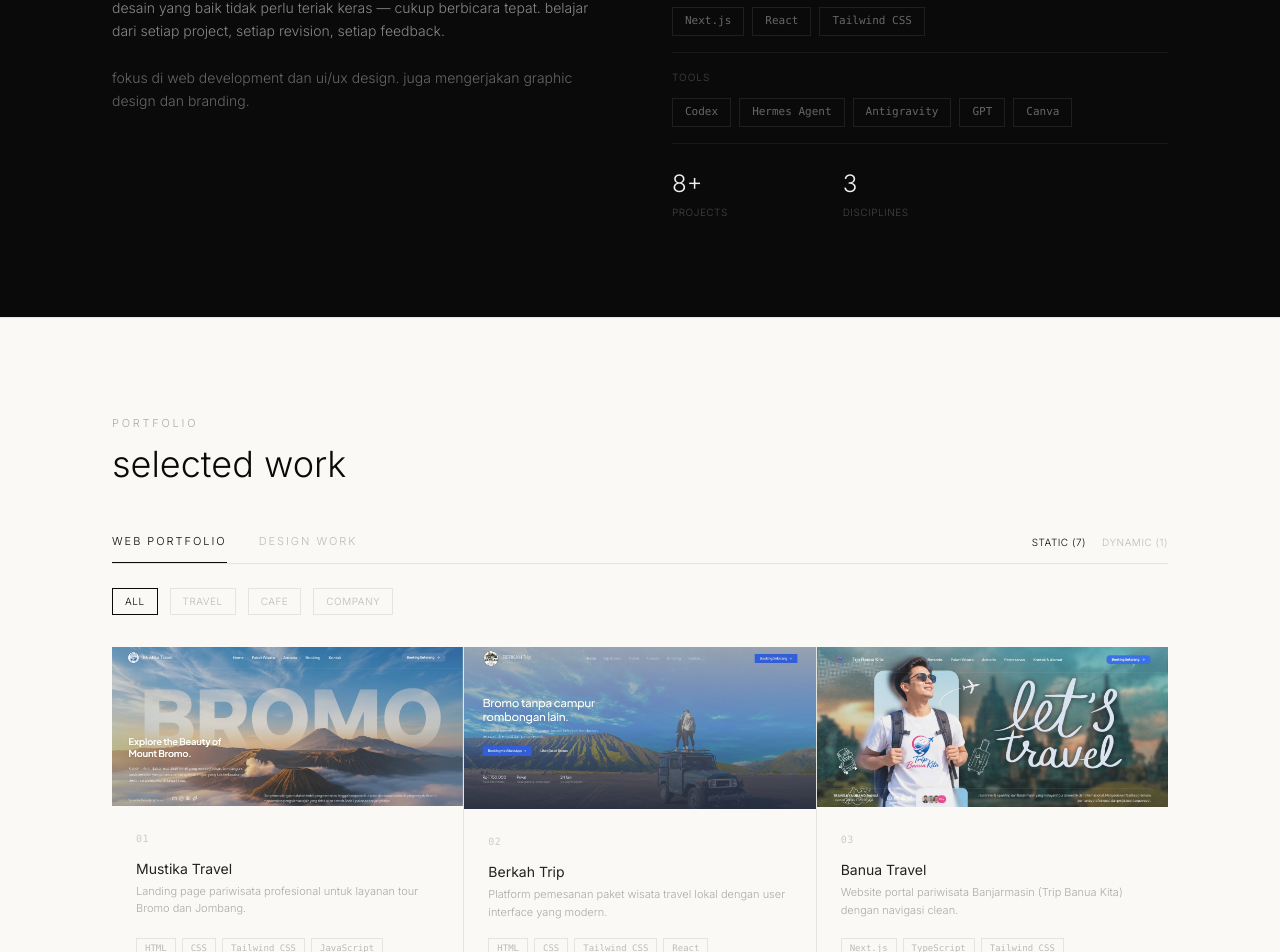
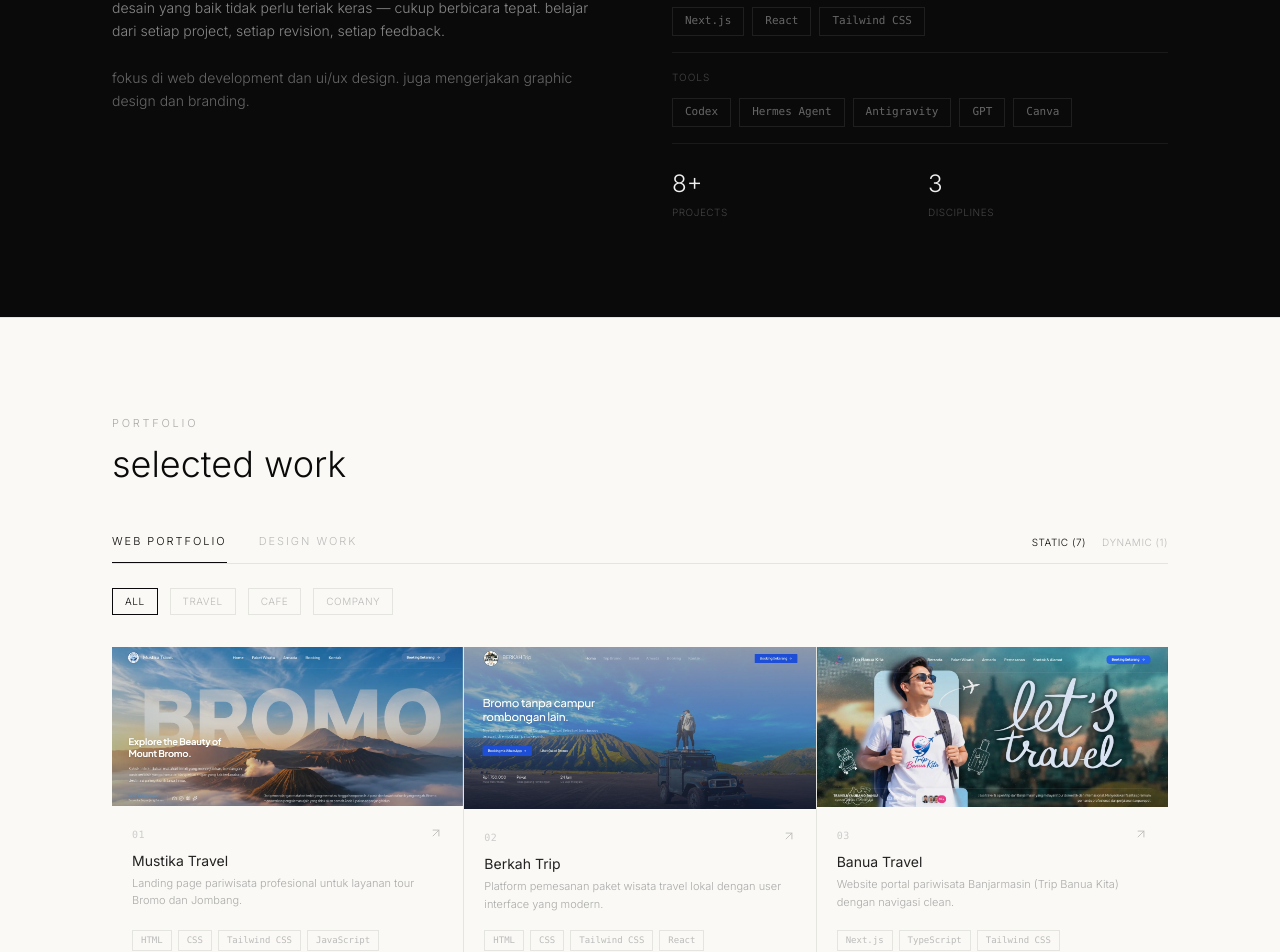
Before and after one commit to ggaku3076-ux/raihan-portofolio, a Next.js app: page / in a window 1280 px wide. Shown: the part 1069-2021 px from the top of the page. Built offline with nearby package versions, Linux system fonts and the light colour scheme.

Commit message:
perf: optimize mobile performance, disable motion on mobile/reduced-motion

```diff
--- a/src/app/page.tsx
+++ b/src/app/page.tsx
@@ -1,6 +1,6 @@
 "use client";
-import React, { useState, useEffect } from "react";
-import { motion, AnimatePresence } from "framer-motion";
+import React, { useState, useEffect, useRef } from "react";
+import { motion, AnimatePresence, useReducedMotion } from "framer-motion";
 import type { Variants } from "framer-motion";
 import { webProjects, designProjects, ProjectType } from "../data/projects";
 
@@ -33,31 +33,33 @@ const TiktokIcon = () => (
   </svg>
 );
 
+// animasi ringan — stagger kecil, durasi pendek
 const fadeUp: Variants = {
-  hidden: { opacity: 0, y: 20 },
-  visible: { opacity: 1, y: 0, transition: { duration: 0.6, ease: "easeOut" } },
+  hidden: { opacity: 0, y: 16 },
+  visible: { opacity: 1, y: 0, transition: { duration: 0.5, ease: "easeOut" } },
 };
 const stagger: Variants = {
   hidden: { opacity: 0 },
-  visible: { opacity: 1, transition: { staggerChildren: 0.07, delayChildren: 0.1 } },
+  visible: { opacity: 1, transition: { staggerChildren: 0.06, delayChildren: 0.05 } },
 };
 const cardFade: Variants = {
-  hidden: { opacity: 0, y: 12 },
-  visible: { opacity: 1, y: 0, transition: { duration: 0.45, ease: "easeOut" } },
+  hidden: { opacity: 0, y: 8 },
+  visible: { opacity: 1, y: 0, transition: { duration: 0.35, ease: "easeOut" } },
+};
+// versi tanpa animasi untuk reduced-motion / mobile
+const noAnim: Variants = {
+  hidden: { opacity: 1, y: 0 },
+  visible: { opacity: 1, y: 0 },
 };
 
 type WebFilter = "all" | "travel" | "cafe" | "company";
 type DesignFilter = "all" | "logo" | "poster" | "instagram";
 
-const webFilterFn = (filter: WebFilter, type: ProjectType) => {
-  if (type === "dynamic") return filter === "all";
-  const maps: Record<WebFilter, number[]> = {
+const WEB_FILTER_IDS: Record<WebFilter, number[]> = {
   all: [1, 2, 3, 4, 5, 6, 7],
   travel: [1, 2, 3],
   cafe: [4, 5, 6],
   company: [7],
-  };
-  return maps[filter];
 };
 
 export default function Home() {
@@ -66,37 +68,56 @@ export default function Home() {
   const [designFilter, setDesignFilter] = useState<DesignFilter>("all");
   const [activeTab, setActiveTab] = useState<"web" | "desain">("web");
   const [scrolled, setScrolled] = useState(false);
+  const [isMobile, setIsMobile] = useState(false);
+  const shouldReduceMotion = useReducedMotion();
+  const ticking = useRef(false);
 
   useEffect(() => {
-    const handler = () => setScrolled(window.scrollY > 40);
-    window.addEventListener("scroll", handler);
+    const checkMobile = () => setIsMobile(window.innerWidth < 768);
+    checkMobile();
+    window.addEventListener("resize", checkMobile, { passive: true });
+    return () => window.removeEventListener("resize", checkMobile);
+  }, []);
+
+  useEffect(() => {
+    const handler = () => {
+      if (!ticking.current) {
+        requestAnimationFrame(() => {
+          setScrolled(window.scrollY > 40);
+          ticking.current = false;
+        });
+        ticking.current = true;
+      }
+    };
+    window.addEventListener("scroll", handler, { passive: true });
     return () => window.removeEventListener("scroll", handler);
   }, []);
 
   const filteredWeb = webProjects.filter((p) => {
     if (p.type !== webType) return false;
     if (webType === "dynamic") return true;
-    const ids = webFilterFn(webFilter, webType);
-    return Array.isArray(ids) ? ids.includes(p.id) : ids;
+    return WEB_FILTER_IDS[webFilter].includes(p.id);
   });
 
   const filteredDesign = designProjects.filter((d) =>
     designFilter === "all" ? true : d.category === designFilter
   );
 
+  // pakai animasi minimal di mobile / reduced motion
+  const anim = (shouldReduceMotion || isMobile) ? noAnim : fadeUp;
+  const animStagger = (shouldReduceMotion || isMobile) ? noAnim : stagger;
+  const animCard = (shouldReduceMotion || isMobile) ? noAnim : cardFade;
+
   return (
     <div className="bg-[#faf9f5] text-[#0a0a0a] min-h-screen" style={{ fontFamily: "'Inter', system-ui, sans-serif", fontWeight: 300 }}>
 
       {/* ── NAVBAR ── */}
-      <header className={`fixed top-0 left-0 right-0 z-50 transition-all duration-300 ${scrolled ? "bg-[#faf9f5]/90 backdrop-blur-sm border-b border-[#e5e5e0]" : ""}`}>
+      <header className={`fixed top-0 left-0 right-0 z-50 transition-colors duration-300 ${scrolled ? "bg-[#faf9f5]/90 backdrop-blur-sm border-b border-[#e5e5e0]" : ""}`}>
         <div className="max-w-6xl mx-auto px-6 md:px-12 h-16 flex items-center justify-between">
           <span className="text-sm tracking-[0.2em] uppercase text-[#0a0a0a]" style={{ fontWeight: 400 }}>rfa</span>
           <nav className="hidden md:flex items-center gap-8">
             {["about", "portfolio", "contact"].map((id) => (
-              <a key={id} href={`#${id}`}
-                className="text-[11px] tracking-[0.18em] uppercase text-[#999] hover:text-[#0a0a0a] transition-colors duration-200">
-                {id}
-              </a>
+              <a key={id} href={`#${id}`} className="text-[11px] tracking-[0.18em] uppercase text-[#999] hover:text-[#0a0a0a] transition-colors duration-200">{id}</a>
             ))}
           </nav>
           <a href="mailto:rehanalay9@gmail.com"
@@ -108,38 +129,33 @@ export default function Home() {
 
       {/* ── HERO ── */}
       <section className="relative min-h-screen overflow-hidden">
-        {/* bg — full bleed, tidak dibatasi max-width */}
         <div className="absolute inset-0 z-0 pointer-events-none select-none">
           {/* eslint-disable-next-line @next/next/no-img-element */}
-          <img
-            src="/assets/bg-hero.png"
-            alt=""
+          <img src="/assets/bg-hero.png" alt=""
             className="hidden md:block absolute right-0 top-0 h-full w-auto max-w-none object-right object-cover"
-            style={{ opacity: 1 }}
+            fetchPriority="high" decoding="sync"
           />
           {/* eslint-disable-next-line @next/next/no-img-element */}
-          <img
-            src="/assets/bg-mobile.png"
-            alt=""
+          <img src="/assets/bg-mobile.png" alt=""
             className="block md:hidden absolute right-0 top-0 h-full w-full object-cover object-center"
             style={{ opacity: 0.5 }}
+            fetchPriority="high" decoding="sync"
           />
         </div>
 
-        {/* content — max-width di sini */}
         <div className="relative z-10 min-h-screen flex flex-col justify-end pb-20 px-6 md:px-12 max-w-6xl mx-auto pt-32">
-          <motion.div initial="hidden" animate="visible" variants={stagger} className="space-y-6">
-            <motion.p variants={fadeUp} className="text-[11px] tracking-[0.25em] uppercase text-[#aaa]">
+          <motion.div initial="hidden" animate="visible" variants={animStagger} className="space-y-6">
+            <motion.p variants={anim} className="text-[11px] tracking-[0.25em] uppercase text-[#aaa]">
               available for projects — 2026
             </motion.p>
-            <motion.h1 variants={fadeUp}
+            <motion.h1 variants={anim}
               className="text-[clamp(3rem,9vw,8rem)] leading-[0.92] tracking-[-0.02em] text-[#0a0a0a]"
               style={{ fontWeight: 300 }}>
               Raihan<br />
               <span className="text-[#c8c8c0]">Fajar</span><br />
               Aly
             </motion.h1>
-            <motion.div variants={fadeUp} className="pt-8 border-t border-[#e5e5e0] space-y-4">
+            <motion.div variants={anim} className="pt-8 border-t border-[#e5e5e0] space-y-4">
               <p className="text-[#888] text-sm md:text-base max-w-md leading-relaxed">
                 web developer & ui/ux designer based in indonesia. building clean, purposeful digital experiences that work.
               </p>
@@ -152,33 +168,36 @@ export default function Home() {
             </motion.div>
           </motion.div>
 
+          {/* scroll indicator — hanya desktop */}
+          {!isMobile && (
             <motion.div initial={{ opacity: 0 }} animate={{ opacity: 1 }} transition={{ delay: 1.2, duration: 0.6 }}
-            className="absolute bottom-10 left-1/2 -translate-x-1/2 flex flex-col items-center">
-            <motion.div animate={{ y: [0, 6, 0] }} transition={{ duration: 1.5, repeat: Infinity, ease: "easeInOut" }}
+              className="hidden md:flex absolute bottom-10 left-1/2 -translate-x-1/2 flex-col items-center">
+              <motion.div animate={{ y: [0, 6, 0] }} transition={{ duration: 1.8, repeat: Infinity, ease: "easeInOut" }}
                 className="w-[1px] h-8 bg-[#ccc]" />
             </motion.div>
+          )}
         </div>
       </section>
 
       {/* ── ABOUT — dark ── */}
       <section id="about" className="py-24 bg-[#0a0a0a] border-t border-[#1a1a1a]">
         <div className="px-6 md:px-12 max-w-6xl mx-auto">
-          <motion.div initial="hidden" whileInView="visible" viewport={{ once: true, margin: "-80px" }} variants={stagger}
+          <motion.div initial="hidden" whileInView="visible" viewport={{ once: true, margin: "-60px" }} variants={animStagger}
             className="grid grid-cols-1 md:grid-cols-2 gap-16">
             <div className="space-y-6">
-              <motion.p variants={fadeUp} className="text-[11px] tracking-[0.25em] uppercase text-[#555]">about</motion.p>
-              <motion.h2 variants={fadeUp} className="text-3xl md:text-4xl leading-tight text-[#f0f0f0]" style={{ fontWeight: 300 }}>
+              <motion.p variants={anim} className="text-[11px] tracking-[0.25em] uppercase text-[#555]">about</motion.p>
+              <motion.h2 variants={anim} className="text-3xl md:text-4xl leading-tight text-[#f0f0f0]" style={{ fontWeight: 300 }}>
                 always learning,<br />always building.
               </motion.h2>
-              <motion.p variants={fadeUp} className="text-[#888] leading-relaxed text-sm">
+              <motion.p variants={anim} className="text-[#888] leading-relaxed text-sm">
                 18 tahun, dari indonesia. saya adalah seseorang yang percaya bahwa desain yang baik tidak perlu teriak keras — cukup berbicara tepat. belajar dari setiap project, setiap revision, setiap feedback.
               </motion.p>
-              <motion.p variants={fadeUp} className="text-[#666] leading-relaxed text-sm">
+              <motion.p variants={anim} className="text-[#666] leading-relaxed text-sm">
                 fokus di web development dan ui/ux design. juga mengerjakan graphic design dan branding.
               </motion.p>
             </div>
 
-            <motion.div variants={fadeUp} className="space-y-4">
+            <motion.div variants={anim} className="space-y-4">
               <p className="text-[11px] tracking-[0.25em] uppercase text-[#555] mb-6">stack & tools</p>
               {[
                 { label: "languages", items: ["HTML", "TypeScript", "JavaScript"] },
@@ -189,15 +208,14 @@ export default function Home() {
                   <p className="text-[10px] tracking-widest uppercase text-[#444] mb-3">{label}</p>
                   <div className="flex flex-wrap gap-2">
                     {items.map((item) => (
-                      <span key={item}
-                        className="text-[11px] font-mono border border-[#1f1f1f] px-3 py-1 text-[#666] hover:text-[#f0f0f0] hover:border-[#444] transition-colors cursor-default">
+                      <span key={item} className="text-[11px] font-mono border border-[#1f1f1f] px-3 py-1 text-[#666] hover:text-[#f0f0f0] hover:border-[#444] transition-colors cursor-default">
                         {item}
                       </span>
                     ))}
                   </div>
                 </div>
               ))}
-              <div className="border-t border-[#1a1a1a] pt-6 grid grid-cols-3 gap-4 mt-4">
+              <div className="border-t border-[#1a1a1a] pt-6 grid grid-cols-2 gap-4 mt-4">
                 {[{ num: "8+", label: "projects" }, { num: "3", label: "disciplines" }].map(({ num, label }) => (
                   <div key={label}>
                     <p className="text-2xl text-[#f0f0f0]" style={{ fontWeight: 300 }}>{num}</p>
@@ -213,14 +231,14 @@ export default function Home() {
       {/* ── PORTFOLIO — light ── */}
       <section id="portfolio" className="py-24 border-t border-[#e5e5e0]">
         <div className="px-6 md:px-12 max-w-6xl mx-auto">
-          <motion.div initial="hidden" whileInView="visible" viewport={{ once: true, margin: "-80px" }} variants={stagger}>
-            <motion.p variants={fadeUp} className="text-[11px] tracking-[0.25em] uppercase text-[#aaa] mb-3">portfolio</motion.p>
-            <motion.h2 variants={fadeUp} className="text-3xl md:text-4xl text-[#0a0a0a] mb-12" style={{ fontWeight: 300 }}>
+          <motion.div initial="hidden" whileInView="visible" viewport={{ once: true, margin: "-60px" }} variants={animStagger}>
+            <motion.p variants={anim} className="text-[11px] tracking-[0.25em] uppercase text-[#aaa] mb-3">portfolio</motion.p>
+            <motion.h2 variants={anim} className="text-3xl md:text-4xl text-[#0a0a0a] mb-12" style={{ fontWeight: 300 }}>
               selected work
             </motion.h2>
 
-            {/* Main tab: web / design */}
-            <motion.div variants={fadeUp} className="flex items-end justify-between border-b border-[#e5e5e0] mb-6">
+            {/* main tab */}
+            <motion.div variants={anim} className="flex items-end justify-between border-b border-[#e5e5e0] mb-6">
               <div className="flex">
                 {(["web", "desain"] as const).map((tab) => (
                   <button key={tab} onClick={() => setActiveTab(tab)}
@@ -233,8 +251,6 @@ export default function Home() {
                   </button>
                 ))}
               </div>
-
-              {/* web sub-filter */}
               {activeTab === "web" && (
                 <div className="flex items-center gap-4 pb-3">
                   {(["static", "dynamic"] as ProjectType[]).map((t) => (
@@ -247,11 +263,11 @@ export default function Home() {
               )}
             </motion.div>
 
-            {/* category sub-filter for static */}
+            {/* category filters */}
             <AnimatePresence>
               {activeTab === "web" && webType === "static" && (
                 <motion.div initial={{ opacity: 0, y: -4 }} animate={{ opacity: 1, y: 0 }} exit={{ opacity: 0 }}
-                  className="flex gap-3 mb-8 flex-wrap">
+                  transition={{ duration: 0.2 }} className="flex gap-3 mb-8 flex-wrap">
                   {(["all", "travel", "cafe", "company"] as WebFilter[]).map((f) => (
                     <button key={f} onClick={() => setWebFilter(f)}
                       className={`text-[10px] tracking-wider uppercase px-3 py-1 border transition-colors ${webFilter === f ? "border-[#0a0a0a] text-[#0a0a0a]" : "border-[#e5e5e0] text-[#bbb] hover:text-[#888] hover:border-[#ccc]"}`}>
@@ -262,11 +278,10 @@ export default function Home() {
               )}
             </AnimatePresence>
 
-            {/* design category sub-filter */}
             <AnimatePresence>
               {activeTab === "desain" && (
                 <motion.div initial={{ opacity: 0, y: -4 }} animate={{ opacity: 1, y: 0 }} exit={{ opacity: 0 }}
-                  className="flex gap-3 mb-8 flex-wrap">
+                  transition={{ duration: 0.2 }} className="flex gap-3 mb-8 flex-wrap">
                   {(["all", "logo", "poster", "instagram"] as DesignFilter[]).map((f) => (
                     <button key={f} onClick={() => setDesignFilter(f)}
                       className={`text-[10px] tracking-wider uppercase px-3 py-1 border transition-colors ${designFilter === f ? "border-[#0a0a0a] text-[#0a0a0a]" : "border-[#e5e5e0] text-[#bbb] hover:text-[#888] hover:border-[#ccc]"}`}>
@@ -277,44 +292,33 @@ export default function Home() {
               )}
             </AnimatePresence>
 
-            {/* Content grid */}
+            {/* grid content */}
             <AnimatePresence mode="wait">
               {activeTab === "web" ? (
-                <motion.div key={`web-${webType}-${webFilter}`} variants={stagger} initial="hidden" animate="visible" exit={{ opacity: 0 }}
-                  className="grid grid-cols-1 md:grid-cols-2 lg:grid-cols-3 gap-px bg-[#e5e5e0]">
+                <motion.div key={`web-${webType}-${webFilter}`}
+                  variants={animStagger} initial="hidden" animate="visible" exit={{ opacity: 0, transition: { duration: 0.15 } }}
+                  className="grid grid-cols-1 sm:grid-cols-2 lg:grid-cols-3 gap-px bg-[#e5e5e0]">
                   {filteredWeb.map((project) => (
-                    <motion.div key={project.id} variants={cardFade}
-                      className="bg-[#faf9f5] flex flex-col group hover:bg-white transition-colors duration-300">
-                      {/* thumbnail — klik buka live site */}
+                    <motion.div key={project.id} variants={animCard}
+                      className="bg-[#faf9f5] flex flex-col group hover:bg-white transition-colors duration-200">
                       <a href={project.live} target="_blank" rel="noreferrer" className="block overflow-hidden bg-[#f0f0ea]">
-                        <div className="overflow-hidden">
                         {/* eslint-disable-next-line @next/next/no-img-element */}
                         <img src={project.image} alt={project.title}
-                            className="w-full h-auto object-contain group-hover:scale-[1.02] transition-transform duration-500 opacity-90 group-hover:opacity-100"
-                            loading="lazy" />
-                        </div>
+                          className="w-full h-auto object-contain"
+                          style={{ transform: "translateZ(0)" }}
+                          loading="lazy" decoding="async" />
                       </a>
-                      {/* info */}
-                      <div className="p-6 flex flex-col flex-grow justify-between">
+                      <div className="p-5 flex flex-col flex-grow justify-between">
                         <div>
-                          <div className="flex justify-between items-start mb-3">
+                          <div className="flex justify-between items-start mb-2">
                             <span className="text-[10px] font-mono text-[#ccc] tracking-wider">{String(project.id).padStart(2, "0")}</span>
-                            <div className="flex gap-3 opacity-0 group-hover:opacity-100 transition-opacity duration-200">
-                              {project.github && (
-                                <a href={project.github} target="_blank" rel="noreferrer" className="text-[#bbb] hover:text-[#0a0a0a] transition-colors">
-                                  <GithubIcon />
-                                </a>
-                              )}
                             {project.live && (
                               <a href={project.live} target="_blank" rel="noreferrer" className="text-[#bbb] hover:text-[#0a0a0a] transition-colors">
                                 <ArrowUpRight />
                               </a>
                             )}
                           </div>
-                          </div>
-                          <h3 className="text-sm text-[#222] mb-1 group-hover:text-[#0a0a0a] transition-colors" style={{ fontWeight: 400 }}>
-                            {project.title}
-                          </h3>
+                          <h3 className="text-sm text-[#222] mb-1" style={{ fontWeight: 400 }}>{project.title}</h3>
                           <p className="text-[11px] text-[#aaa] leading-relaxed">{project.description}</p>
                         </div>
                         <div className="flex flex-wrap gap-1.5 mt-4">
@@ -327,17 +331,20 @@ export default function Home() {
                   ))}
                 </motion.div>
               ) : (
-                <motion.div key={`desain-${designFilter}`} variants={stagger} initial="hidden" animate="visible" exit={{ opacity: 0 }}
-                  className="columns-1 sm:columns-2 md:columns-3 gap-6 space-y-6">
+                <motion.div key={`desain-${designFilter}`}
+                  variants={animStagger} initial="hidden" animate="visible" exit={{ opacity: 0, transition: { duration: 0.15 } }}
+                  className="columns-1 sm:columns-2 md:columns-3 gap-4">
                   {filteredDesign.map((d) => (
-                    <motion.div key={d.id} variants={cardFade} className="bg-[#faf9f5] border border-[#e5e5e0] group overflow-hidden break-inside-avoid">
-                      <a href={d.image} target="_blank" rel="noreferrer" className="block overflow-hidden">
+                    <motion.div key={d.id} variants={animCard}
+                      className="mb-4 bg-[#faf9f5] border border-[#e5e5e0] overflow-hidden break-inside-avoid">
+                      <a href={d.image} target="_blank" rel="noreferrer" className="block">
                         {/* eslint-disable-next-line @next/next/no-img-element */}
                         <img src={d.image} alt={d.title}
-                          className="w-full h-auto object-contain group-hover:scale-[1.02] transition-transform duration-500"
-                          loading="lazy" />
+                          className="w-full h-auto"
+                          style={{ transform: "translateZ(0)", display: "block" }}
+                          loading="lazy" decoding="async" />
                       </a>
-                      <div className="px-5 py-4 border-t border-[#e5e5e0] flex justify-between items-center bg-[#faf9f5]">
+                      <div className="px-4 py-3 border-t border-[#e5e5e0] flex justify-between items-center">
                         <span className="text-xs text-[#555]" style={{ fontWeight: 400 }}>{d.title}</span>
                         <span className="text-[9px] font-mono text-[#bbb]">{d.tags[0]}</span>
                       </div>
@@ -353,23 +360,22 @@ export default function Home() {
       {/* ── CONTACT — dark ── */}
       <section id="contact" className="py-32 bg-[#0a0a0a] border-t border-[#1a1a1a]">
         <div className="px-6 md:px-12 max-w-6xl mx-auto">
-          <motion.div initial="hidden" whileInView="visible" viewport={{ once: true, margin: "-80px" }} variants={stagger}
+          <motion.div initial="hidden" whileInView="visible" viewport={{ once: true, margin: "-60px" }} variants={animStagger}
             className="text-center space-y-8">
-            <motion.p variants={fadeUp} className="text-[11px] tracking-[0.25em] uppercase text-[#555]">contact</motion.p>
-            <motion.h2 variants={fadeUp} className="text-[clamp(2.5rem,7vw,6rem)] leading-none text-[#f0f0f0]" style={{ fontWeight: 300 }}>
+            <motion.p variants={anim} className="text-[11px] tracking-[0.25em] uppercase text-[#555]">contact</motion.p>
+            <motion.h2 variants={anim} className="text-[clamp(2.5rem,7vw,6rem)] leading-none text-[#f0f0f0]" style={{ fontWeight: 300 }}>
               let's work<br />together
             </motion.h2>
-            <motion.p variants={fadeUp} className="text-[#666] text-sm max-w-md mx-auto">
+            <motion.p variants={anim} className="text-[#666] text-sm max-w-md mx-auto">
               open for freelance projects, collaborations, or just a conversation about design and development.
             </motion.p>
-            <motion.div variants={fadeUp}>
+            <motion.div variants={anim}>
               <a href="mailto:rehanalay9@gmail.com"
                 className="inline-flex items-center gap-3 border border-[#2a2a2a] px-8 py-4 text-sm tracking-[0.15em] uppercase text-[#888] hover:text-[#f0f0f0] hover:border-[#555] transition-all duration-300">
-                rehanalay9@gmail.com
-                <ArrowUpRight />
+                rehanalay9@gmail.com <ArrowUpRight />
               </a>
             </motion.div>
-            <motion.div variants={fadeUp} className="flex justify-center gap-8 pt-4">
+            <motion.div variants={anim} className="flex justify-center gap-8 pt-4">
               {[
                 { label: "github", href: "https://github.com/ggaku3076-ux" },
                 { label: "instagram", href: "https://instagram.com/raihnnf.a" },
```
Lines whose indentation alone changed are shown as unchanged.
